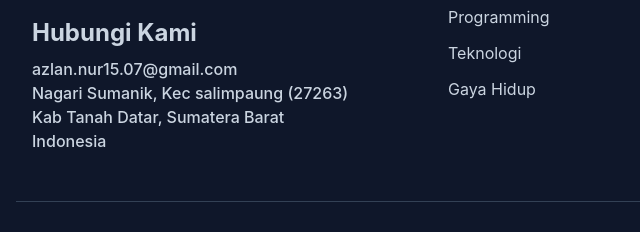
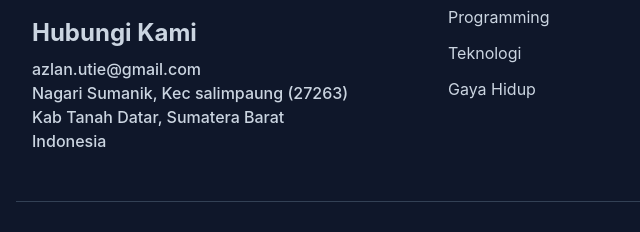
Before and after one commit to azlan07/Portfolio-TailwindCSS, a website: page index.html in a window 1280 px wide. Shown: the part 3214-3446 px from the top of the page, 0-640 px from the left. Drawn offline with Linux system fonts and the light colour scheme.

Commit message:
change email for contact

```diff
--- a/index.html
+++ b/index.html
@@ -355,7 +355,7 @@
           <div class="mb-12 w-full px-4 font-medium text-slate-300 md:w-1/3">
             <h2 class="mb-5 text-4xl font-bold text-white">A Z l a n n</h2>
             <h3 class="mb-2 text-2xl font-bold">Hubungi Kami</h3>
-            <p>azlan.nur15.07@gmail.com</p>
+            <p>azlan.utie@gmail.com</p>
             <p>Nagari Sumanik, Kec salimpaung (27263)</p>
             <p>Kab Tanah Datar, Sumatera Barat</p>
             <p>Indonesia</p>
```
